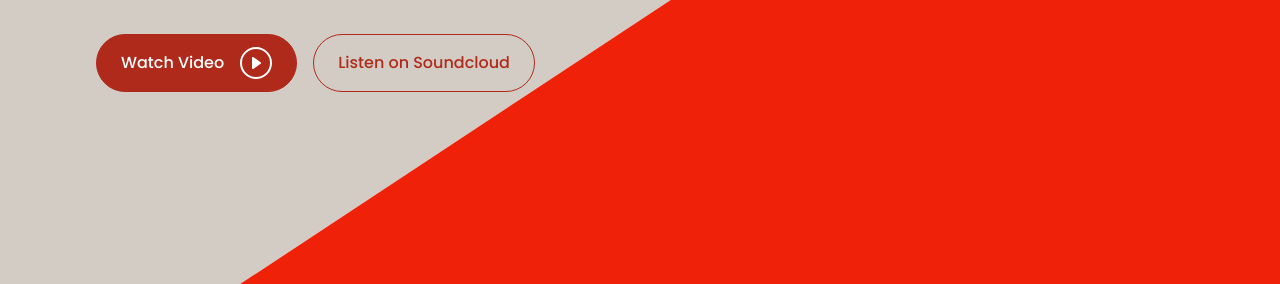
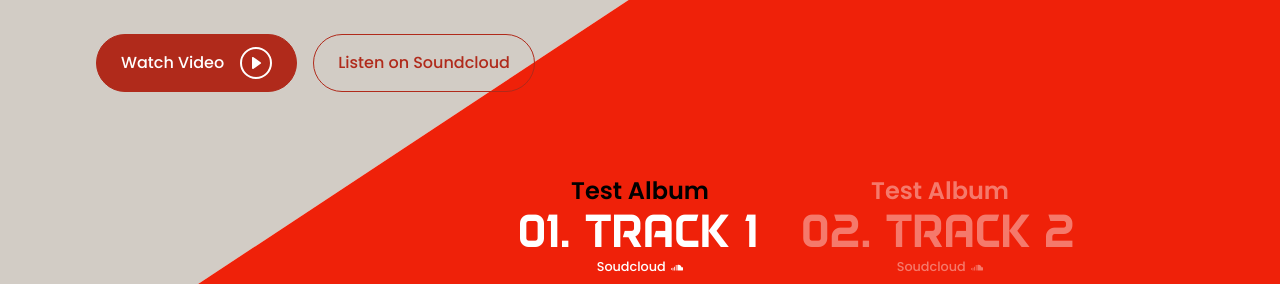
Before and after one commit to jlord/hello, a Gatsby site: page / in a window 1280 px wide. Shown: the part 668-952 px from the top of the page. Built offline with nearby package versions, Linux system fonts and the light colour scheme; Gatsby itself is replaced by a stand-in of ours.

Commit message:
Added carousel to homepage prototype.

```diff
--- a/src/templates/HomePage/HomePage.module.scss
+++ b/src/templates/HomePage/HomePage.module.scss
@@ -9,6 +9,7 @@
 
   .intro {
     display: grid;
-    grid-template: 'intro' max-content '.' 50rem / #{$content-width};
+    grid-template: 'intro' max-content 'carousel' max-content / #{$content-width};
+    gap: 5rem;
   }
 }
--- a/src/templates/HomePage/index.tsx
+++ b/src/templates/HomePage/index.tsx
@@ -4,16 +4,40 @@ import { useBackgroundImage } from '../../utils/hooks/useImage'
 import { useSvgUrl } from '../../components/SVG/hooks'
 import { Player } from '../../components/Player'
 import { BottomBar } from '../../components/BottomBar'
+import { Carousel } from '../../components/Carousel'
 import { Introduction } from '../Introduction'
 import * as styles from './HomePage.module.scss'
 
 export function HomePage() {
   const link = useSvgUrl('page-background-scalable')
   const background = useBackgroundImage(link)
+
+  // For test purposes
+  const musics = [
+    {
+      name: '01. Track 1',
+      album: 'Test Album',
+      link: '#track1',
+      toRelease: false
+    },
+    {
+      name: '02. Track 2',
+      album: 'Test Album',
+      link: '#track2',
+      toRelease: false
+    },
+    {
+      name: '03. Track 3',
+      album: 'Test Album',
+      link: '#track3',
+      toRelease: true
+    }
+  ]
   return (
     <div className={styles.container} style={background}>
       <div className={styles.intro}>
         <Introduction />
+        <Carousel musics={musics} />
       </div>
       <Player />
       <BottomBar />
```
